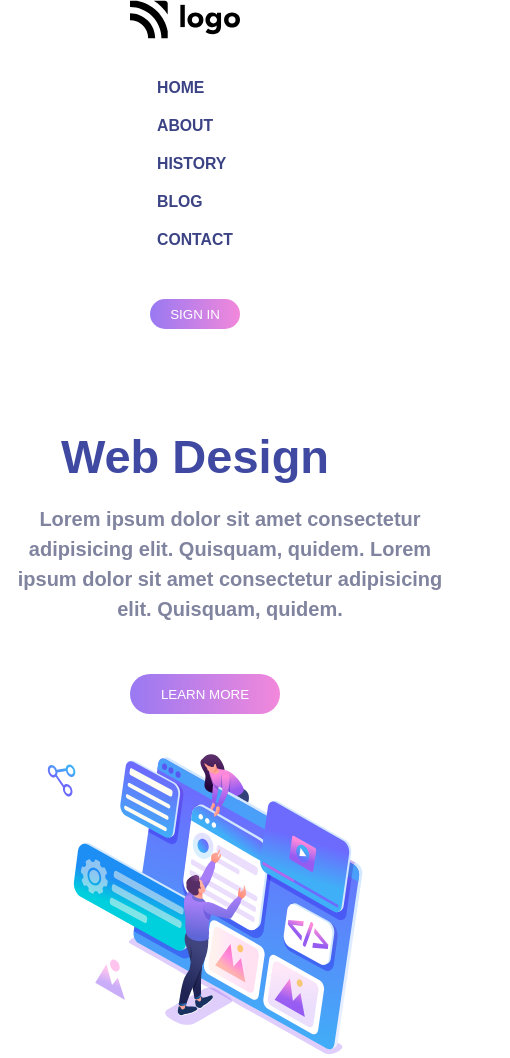
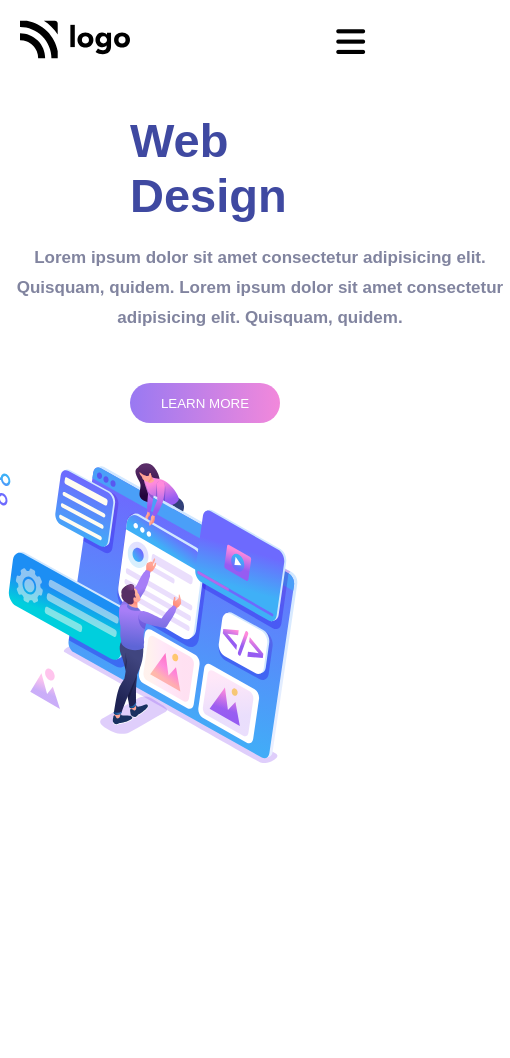
Before and after one commit to krishna5867/Web-Design-landing-page, a website: page index.html in a window 390 px wide. Shown: the whole page, 510 px wide, since content can reach past the window. After the commit the page ends 844 px from the top, so only its background shows below. Drawn offline with Linux system fonts and the light colour scheme.

Commit message:
responsive only at 560px

```diff
--- a/css/index.css
+++ b/css/index.css
@@ -23,7 +23,7 @@ nav img{
 }
 .nav-items{
     display: flex;
-    margin: 20px 300px;
+    margin: 20px 350px;
     color:#3b4385;
 
     font-weight: bolder;
@@ -81,6 +81,10 @@ button{
     margin-left: 5px;
 
 }
+.imgs-div{
+    /* border: 3px solid red; */
+    /* width: 100%; */
+}
 .imgs-div img:last-child{
     width: 530px;
     margin-top: -20px;
@@ -88,55 +92,51 @@ button{
 
 
 }
-@media only screen and (max-width: 460px){
-    nav{
-        display: flex;
-        align-items: center;
-        justify-content: center;
-        flex-direction: column;
+.fa-solid{
+    font-size: 33px;
+    opacity: 0;
+}
+@media(max-width: 570.79px){
+    nav img{
+        margin: 0;
+        padding: 20px;
+
 
     }
-    nav img{
-        margin-left: -20px;
+    .fa-solid{
+        opacity: 1;
+        padding: 25px;
+        right: 0;
+        position: absolute;
     }
-    .nav-items{
-        display: block;
-        color:#3b4385;
-
-        font-weight: bolder;
-        font-size: 19px;
-        margin-bottom: 0;
-
-    }
-    .nav-items h5:hover{
-        color: black;
-        font-weight: 800;
-        cursor: pointer;
+    .nav-items, .signin-btn{
+        display: none;
     }
     .intro-section{
+        width: 100%;
+        align-items: center;
         flex-direction: column;
+    }
+    .left-section{
+        margin: auto;
+        width: 100%;
+        /* border: 3px solid red; */
+    }
 
-    }
     .left-section h1{
         font-size: 47px;
-        text-align: center;
-        margin-left: 0;
+        margin-top: 30px;
     }
     .left-section h4{
-        width: 440px;
-        flex-wrap: wrap;
-        font-size: 20px;
+        font-size: 17px;
         text-align: center;
         margin-left: 10px;
     }
     .imgs-div{
-        margin-left: 50px;
         margin-top: 30px;
-
-
     }
     .imgs-div .main{
-        width: 300px;
+        /* width: 400px; */
         height: 300px;
     }
     .vector-img{
--- a/index.html
+++ b/index.html
@@ -12,6 +12,7 @@
       rel="stylesheet"
     />
     <title>Web Design Landing Page</title>
+    <link rel="stylesheet" href="https://cdnjs.cloudflare.com/ajax/libs/font-awesome/6.2.0/css/all.min.css">
   </head>
   <body>
     <div class="main-div">
@@ -26,6 +27,8 @@
         </div>
         <button class="signin-btn">SIGN IN</button>
       </nav>
+      <i class="fa-solid fa-bars"></i>
+
       <div class="intro-section">
         <div class="left-section">
           <h1>Web Design</h1>
```
